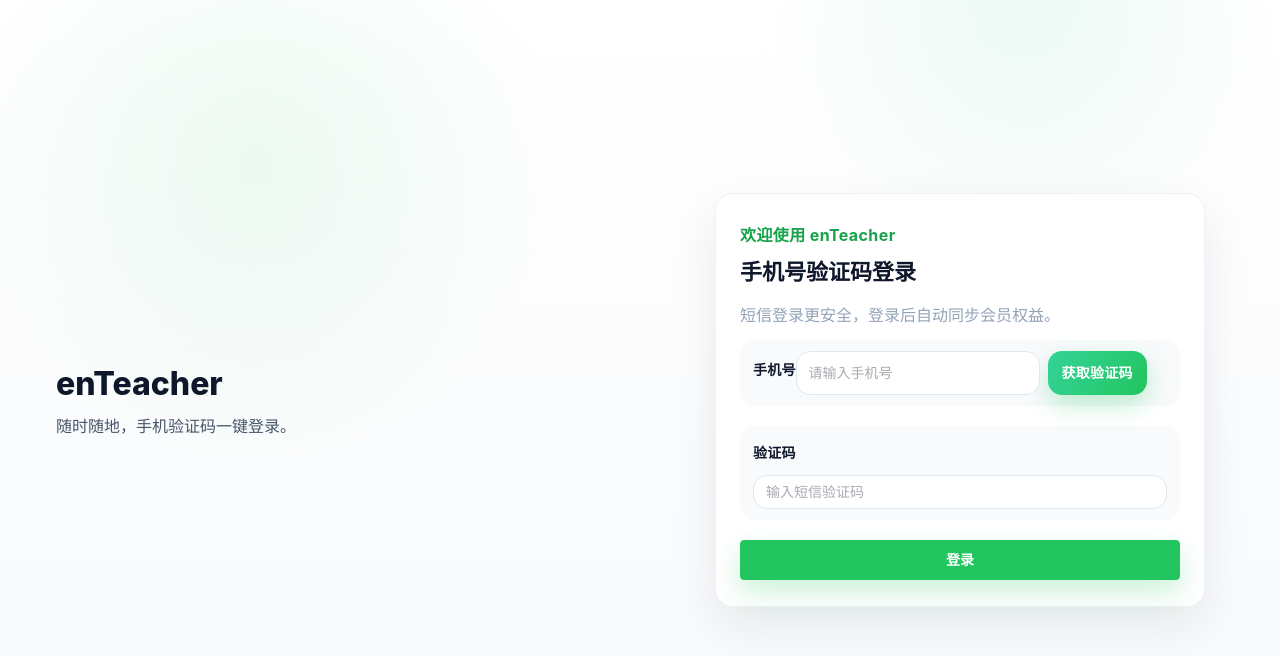
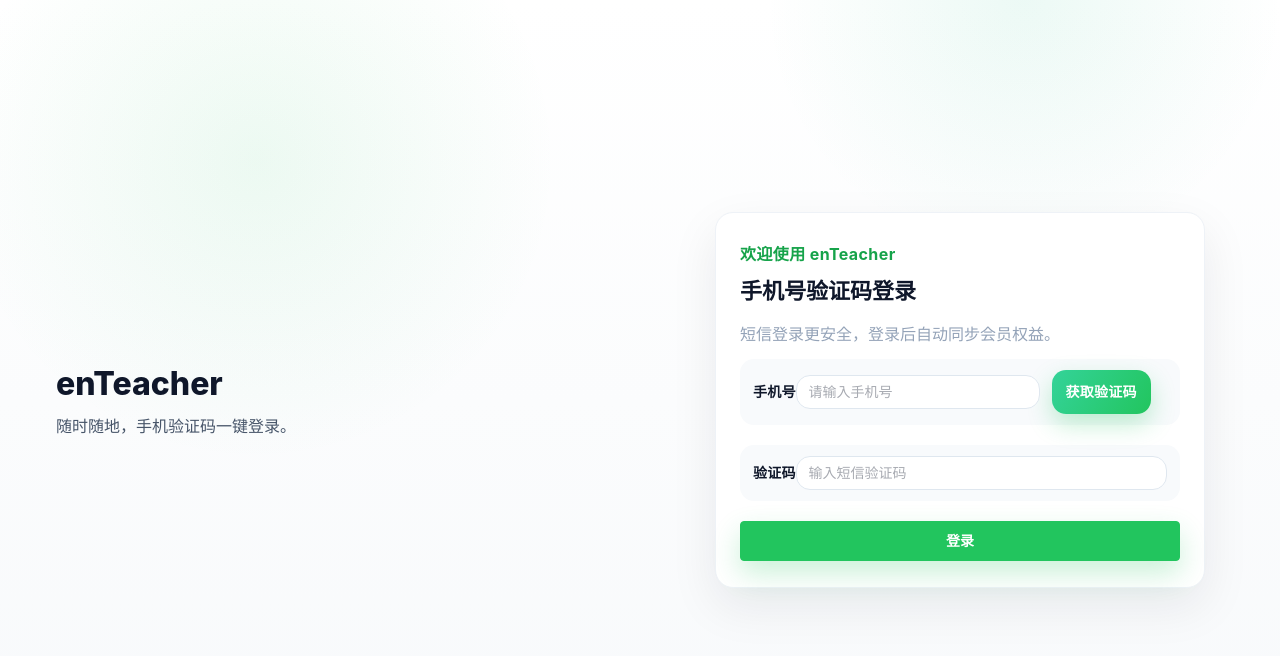
Before and after one commit to sunweinan/englishteacher, a Vue app in the folder frontend/: page /auth/login in a window 1280 px wide. Shown: the top 656 px of the page. Built offline with nearby package versions, Linux system fonts and the light colour scheme; no server answers.

Commit message:
Fix playground navigation and login code handling

```diff
--- a/frontend/src/views/Auth/Login.vue
+++ b/frontend/src/views/Auth/Login.vue
@@ -80,14 +80,21 @@
 const phoneInputRef = ref<InputInstance>();
 const codeInputRef = ref<InputInstance>();
 
+const fullPhone = computed(() => `${form.countryCode}${form.phone}`.replace(/\D+/g, ''));
 const buttonText = computed(() => (countdown.value > 0 ? `${countdown.value}s` : '获取验证码'));
 
-const sendCode = async () => {
-  const normalizedPhone = form.phone.replace(/\D+/g, '');
+const validatePhone = () => {
+  const normalizedPhone = fullPhone.value;
   if (!/^\d{4,20}$/.test(normalizedPhone)) {
     ElMessage.error('请输入正确的手机号');
-    return;
+    return null;
   }
+  return normalizedPhone;
+};
+
+const sendCode = async () => {
+  const normalizedPhone = validatePhone();
+  if (!normalizedPhone) return;
   try {
     const { data } = await http.post(API_ENDPOINTS.authSendCode, { phone: normalizedPhone });
     countdown.value = 60;
@@ -95,6 +102,7 @@
       countdown.value -= 1;
       if (countdown.value <= 0 && timer.value) {
         window.clearInterval(timer.value);
+        timer.value = null;
       }
     }, 1000);
     ElMessage.success(`验证码已发送${data.code ? `（演示码：${data.code}）` : ''}`);
@@ -104,14 +112,14 @@
 };
 
 const onSubmit = async () => {
-  const normalizedPhone = form.phone.replace(/\D+/g, '');
+  const normalizedPhone = validatePhone();
   if (!normalizedPhone || !form.code) {
     ElMessage.error('请输入手机号和验证码');
     return;
   }
   loading.value = true;
   try {
-    await userStore.loginWithCode(`${form.countryCode}${normalizedPhone}`.replace(/\D+/g, ''), form.code);
+    await userStore.loginWithCode(normalizedPhone, form.code);
     ElMessage.success('登录成功');
     const redirect = route.query.redirect as string | undefined;
     router.push(redirect || { name: 'home' });
@@ -210,6 +218,9 @@
   background: #f8fafc;
   transition: all 0.2s ease;
   cursor: text;
+  display: flex;
+  flex-direction: column;
+  gap: 8px;
 }
 
 .field-block:focus-within {
@@ -226,8 +237,11 @@
   font-size: 14px;
   font-weight: 700;
   color: #0f172a;
-  margin-bottom: 6px;
   letter-spacing: 0.2px;
+}
+
+.control {
+  flex: 1;
 }
 
 .control :deep(.el-input__wrapper) {
@@ -239,7 +253,8 @@
 
 .code-row {
   display: flex;
-  gap: 8px;
+  gap: 12px;
+  align-items: center;
 }
 
 .code-btn {
@@ -249,6 +264,8 @@
   padding: 0 14px;
   letter-spacing: 0.2px;
   box-shadow: 0 10px 24px rgba(34, 197, 94, 0.28);
+  min-width: 96px;
+  flex-shrink: 0;
 }
 
 .submit {
--- a/frontend/src/views/Playground.vue
+++ b/frontend/src/views/Playground.vue
@@ -325,7 +325,6 @@
     } else {
       currentIndex.value = 0;
     }
-    initInputs();
   }, 300);
 };
 
@@ -380,7 +379,6 @@
 
 const prev = () => {
   currentIndex.value = Math.max(0, currentIndex.value - 1);
-  initInputs();
 };
 
 const resetInputs = () => initInputs();
@@ -419,7 +417,7 @@
   }
 };
 
-const refreshLessons = async () => {
+const prepareCurrentLesson = async () => {
   if (!lessons.value.length) {
     inputs.value = [];
     return;
@@ -430,10 +428,21 @@
   await speakSequence();
 };
 
-watch(lessons, refreshLessons);
+watch(lessons, (list) => {
+  currentIndex.value = 0;
+  if (!list.length) {
+    inputs.value = [];
+  }
+});
+
+watch(currentIndex, async () => {
+  if (!lessons.value.length) return;
+  await prepareCurrentLesson();
+});
 
 onMounted(async () => {
   await coursesStore.fetchCourses();
+  await prepareCurrentLesson();
   window.addEventListener('keydown', handleGlobalShortcut);
 });
 
```
